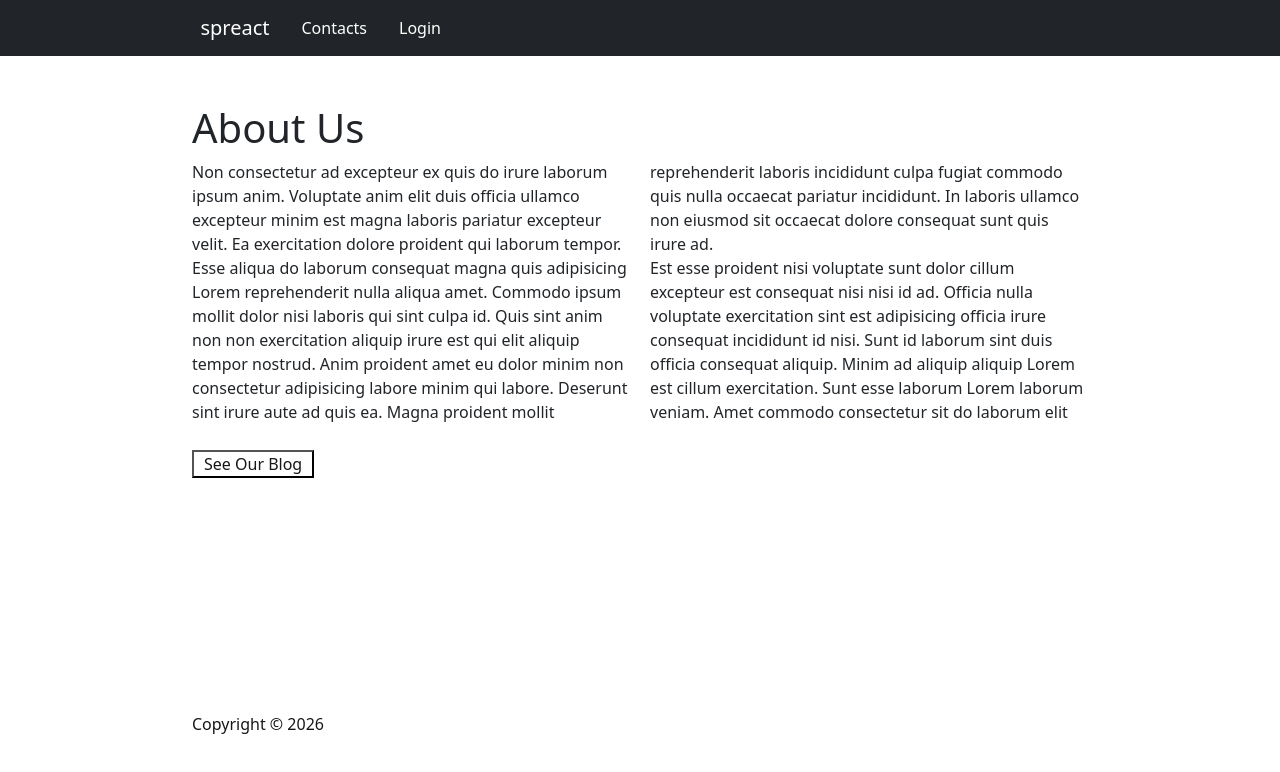
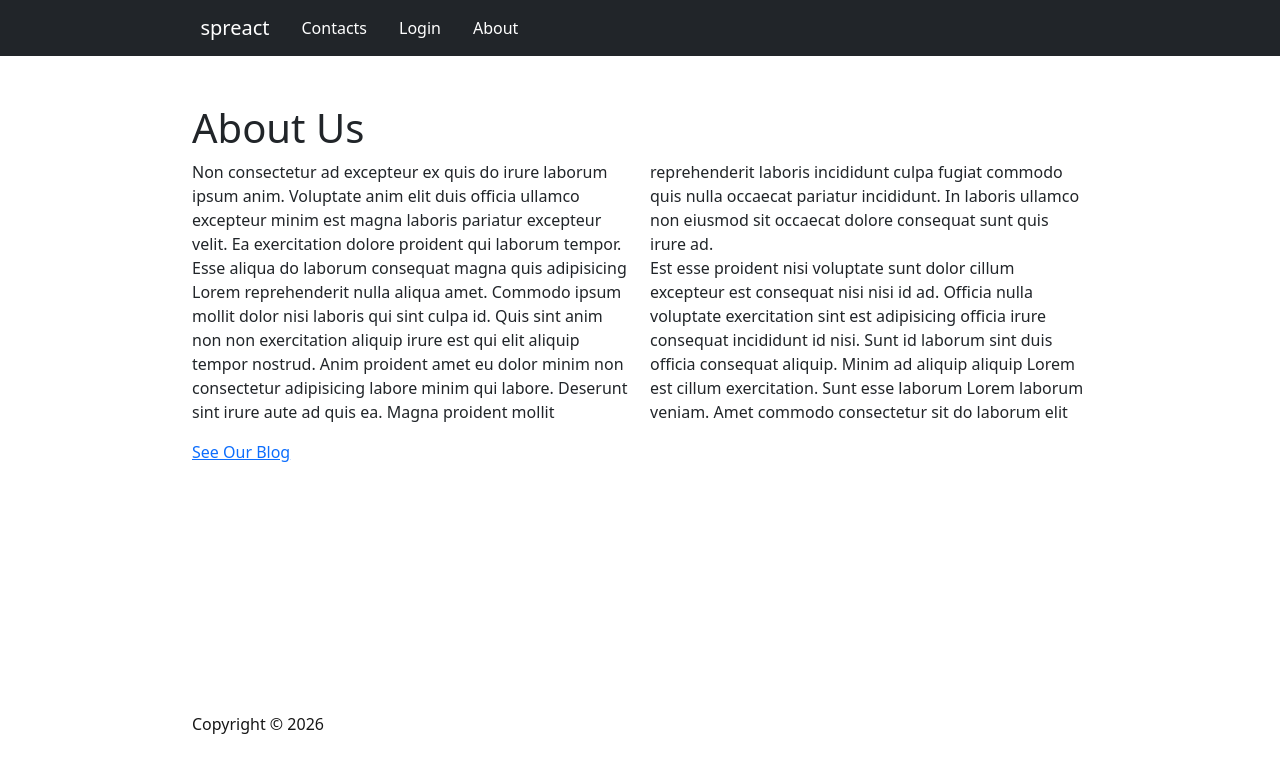
Before and after one commit to 4tinbras/spring-react-demo, a Next.js app in the folder react-front/: page /about in a window 1280 px wide. Shown: the top 772 px of the page. Built offline with nearby package versions, Linux system fonts and the light colour scheme.

Commit message:
Updated about page to link to blog Updated navigation tabs to include about

```diff
--- a/react-front/app/NavBar.tsx
+++ b/react-front/app/NavBar.tsx
@@ -38,6 +38,12 @@ export default function NavBar() {
                                           onClick={() => setActiveTab('LOGIN')}>Login</Link>)
                                 || (<Link href="/login">Login</Link>)}
                         </NavItem>
+                        <NavItem>
+                            {activeTab === 'ABOUT' && (
+                                    <Link href="/about" className={'active'}
+                                          onClick={() => setActiveTab('ABOUT')}>About</Link>)
+                                || (<Link href="/about">About</Link>)}
+                        </NavItem>
                         { authZToken !== "" && (
                         <NavItem>
                             {activeTab === 'ACCOUNT' && (
--- a/react-front/app/about/page.tsx
+++ b/react-front/app/about/page.tsx
@@ -1,6 +1,5 @@
 'use client'
 import {OverflowingTwoColumnBlock} from "@/app/about/ContentBlocks";
-import {SecondaryButton} from "@/app/utilities/prefabComponents";
 import {loremIpsum} from "lorem-ipsum";
 
 
@@ -14,6 +13,7 @@ export default function About() {
             <div key={2}>{loremIpsum({count: 10, units: "sentences"})}</div>
         ]}>
         </OverflowingTwoColumnBlock>
-        <SecondaryButton initialButtonText={"See Our Blog"} onClickHandler={undefined}></SecondaryButton>
+
+        <a href="/about/blog" className="button">See Our Blog</a>
     </>)
 }
```
